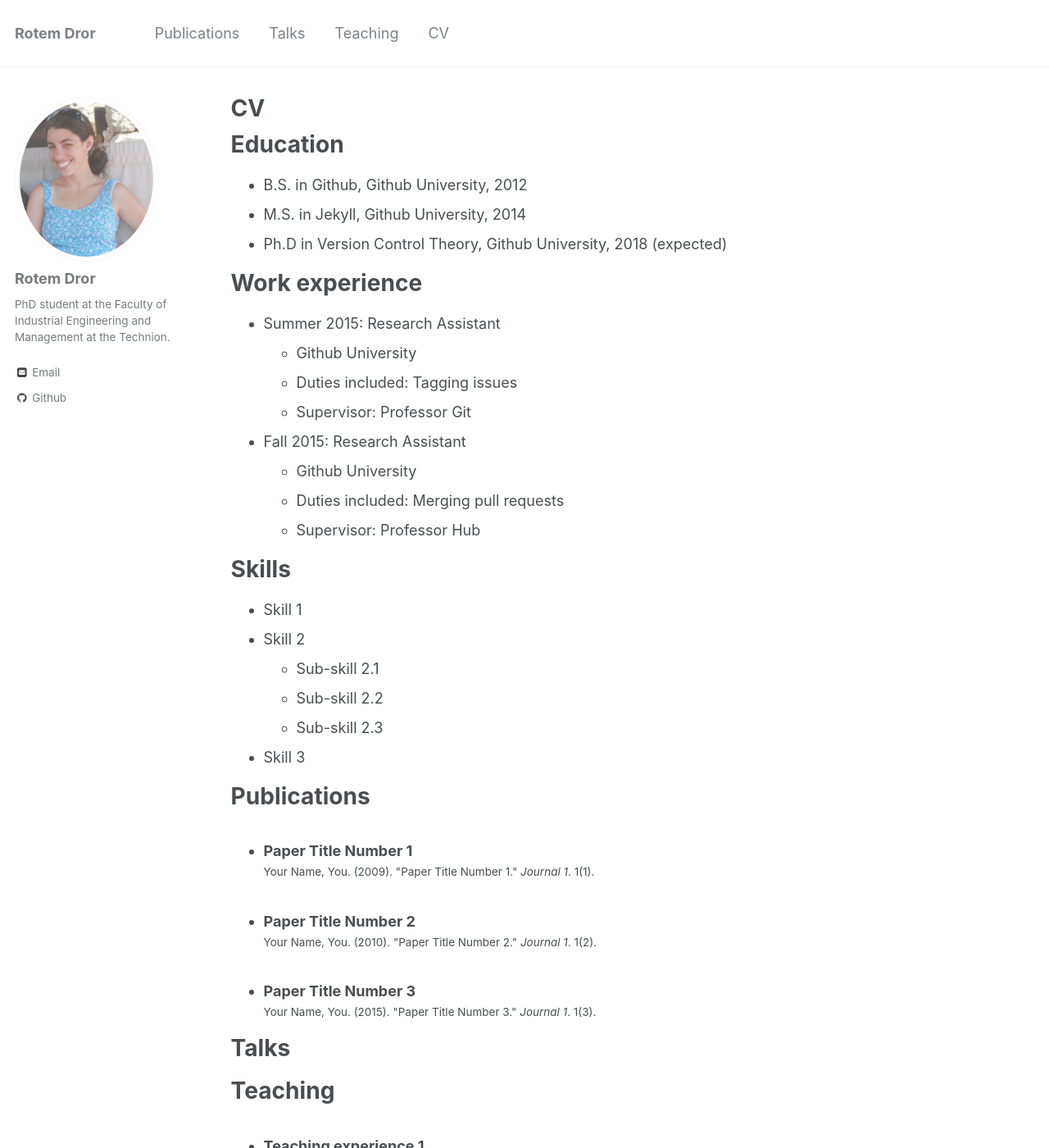
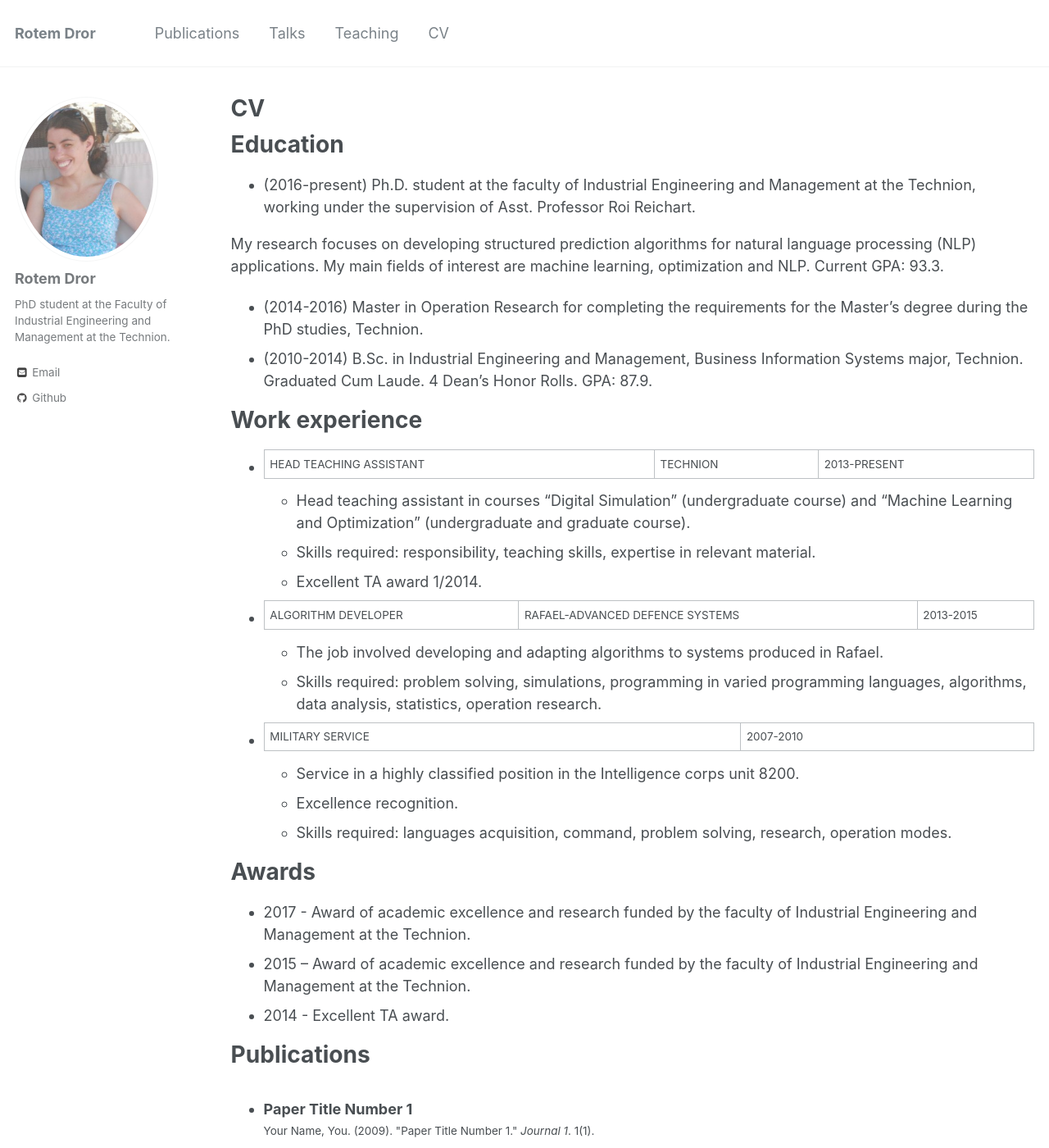
Before and after one commit to rtmdrr/rtmdrr.github.io, a Jekyll site: the page built from _pages/cv.md, in a window 1280 px wide and 1400 px high. Shown: the whole window at 82% size. Built offline with Jekyll 4.4.1, drawn with Linux system fonts in a browser that asks for light colours; some of the changed text lies outside the part shown.

Commit message:
Update cv.md

```diff
--- a/_pages/cv.md
+++ b/_pages/cv.md
@@ -11,49 +11,37 @@ redirect_from:
 
 Education
 ======
-* B.S. in Github, Github University, 2012
-* M.S. in Jekyll, Github University, 2014
-* Ph.D in Version Control Theory, Github University, 2018 (expected)
+* (2016-present) Ph.D. student at the faculty of Industrial Engineering and Management at the Technion, working under the supervision of Asst. Professor Roi Reichart.
+
+My research focuses on developing structured prediction algorithms for natural language processing (NLP) applications. My main fields of interest are machine learning, optimization and NLP. Current GPA: 93.3.
+
+* (2014-2016) Master in Operation Research for completing the requirements for the Master's degree during the PhD studies, Technion.
+* (2010-2014) B.Sc. in Industrial Engineering and Management, Business Information Systems major, Technion. Graduated Cum Laude. 4 Dean's Honor Rolls. GPA: 87.9.
 
 Work experience
 ======
-* Summer 2015: Research Assistant
-  * Github University
-  * Duties included: Tagging issues
-  * Supervisor: Professor Git
+* HEAD TEACHING ASSISTANT | TECHNION | 2013-PRESENT
+  * Head teaching assistant in courses "Digital Simulation" (undergraduate course) and "Machine Learning and Optimization" (undergraduate and graduate course).
+  * Skills required: responsibility, teaching skills, expertise in relevant material.
+  * Excellent TA award 1/2014.
 
-* Fall 2015: Research Assistant
-  * Github University
-  * Duties included: Merging pull requests
-  * Supervisor: Professor Hub
+* ALGORITHM DEVELOPER | RAFAEL-ADVANCED DEFENCE SYSTEMS | 2013-2015
+  * The job involved developing and adapting algorithms to systems produced in Rafael.
+  * Skills required: problem solving, simulations, programming in varied programming languages, algorithms, data analysis, statistics, operation research.
 
-Skills
+* MILITARY SERVICE | 2007-2010
+  * Service in a highly classified position in the Intelligence corps unit 8200.
+  * Excellence recognition.
+  * Skills required: languages acquisition, command, problem solving, research, operation modes.
+
+Awards
 ======
-* Skill 1
-* Skill 2
-  * Sub-skill 2.1
-  * Sub-skill 2.2
-  * Sub-skill 2.3
-* Skill 3
+* 2017 - Award of academic excellence and research funded by the faculty of Industrial Engineering and Management at the Technion.
+* 2015 – Award of academic excellence and research funded by the faculty of Industrial Engineering and Management at the Technion.
+* 2014 - Excellent TA award.
 
 Publications
 ======
   <ul>{% for post in site.publications %}
     {% include archive-single-cv.html %}
   {% endfor %}</ul>
-
-Talks
-======
-  <ul>{% for post in site.talks %}
-    {% include archive-single-talk-cv.html %}
-  {% endfor %}</ul>
-
-Teaching
-======
-  <ul>{% for post in site.teaching %}
-    {% include archive-single-cv.html %}
-  {% endfor %}</ul>
-
-Service and leadership
-======
-* Currently signed in to 43 different slack teams
```
